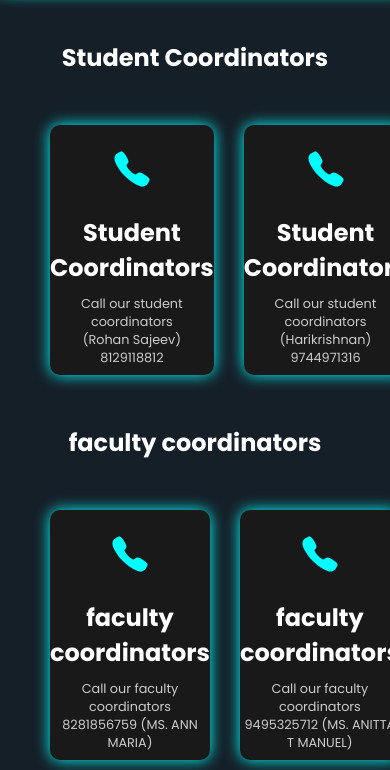
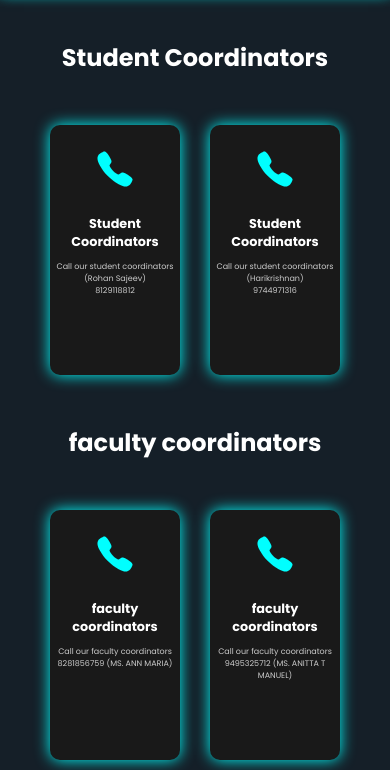
Before and after one commit to xenium25/Xenium25, a plain HTML site: page contact.html in a window 390 px wide. Shown: the part 74-844 px from the top of the page. Drawn offline with nearby package versions, Linux system fonts and the light colour scheme.

Commit message:
Update contact.css

```diff
--- a/css/contact.css
+++ b/css/contact.css
@@ -441,9 +441,9 @@ button {
 
 /* Ultra Small Screens (Below 480px) */
 @media (max-width: 480px) {
-    .header {
+        .header {
         padding: 2px 0px;
-        width: 410px;
+        width: 100%;
         flex-direction: row;
         justify-content: space-between;
     }
@@ -459,7 +459,7 @@ button {
 
     .footer {
         padding: 10px;
-        width: 409px;
+        width: 100%;
     }
 
     .footer-left a{
@@ -477,4 +477,12 @@ button {
     .social-icons a {
         font-size: 16px;
     }
+    .contact-card p {
+    font-size: 0.5em;
+    color: #ccc;
+    }
+    .contact-card h3 {
+    font-size: 0.8em;
+    margin-bottom: 10px;
+    }
 }
```
